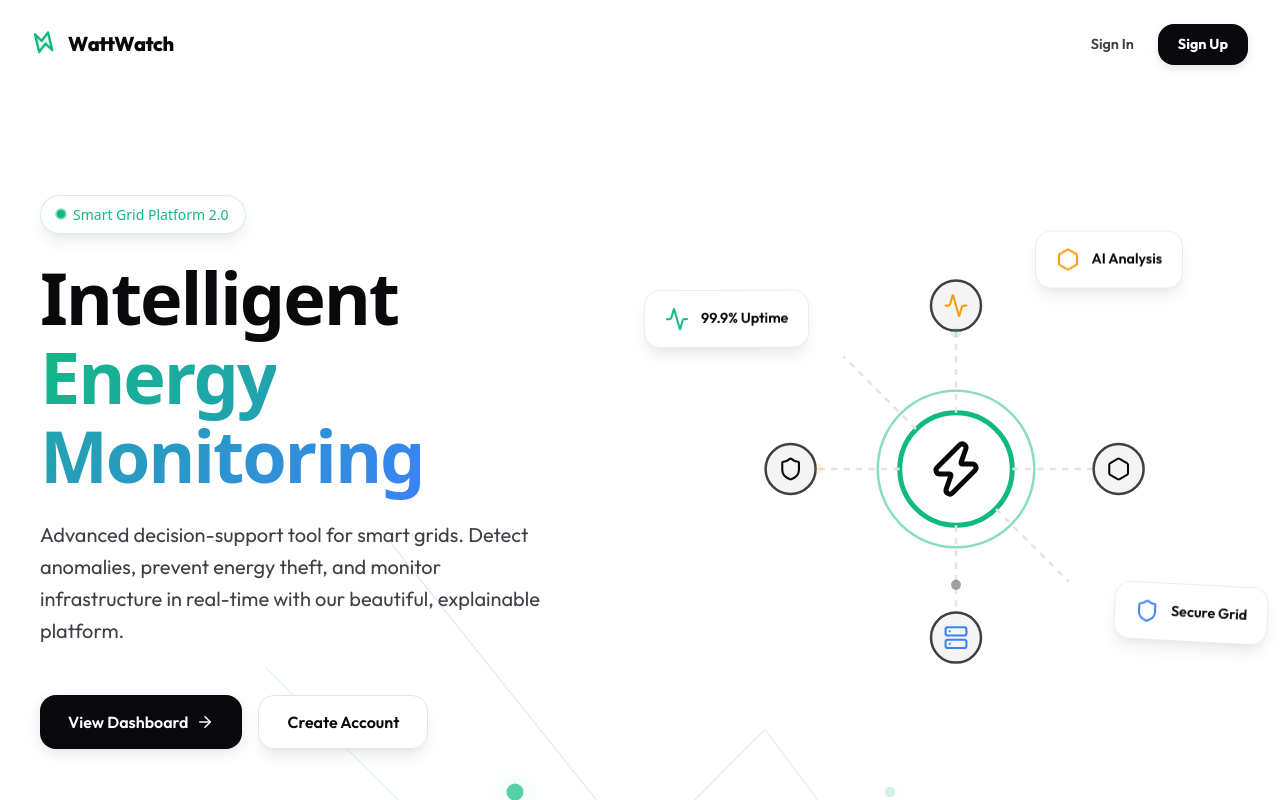
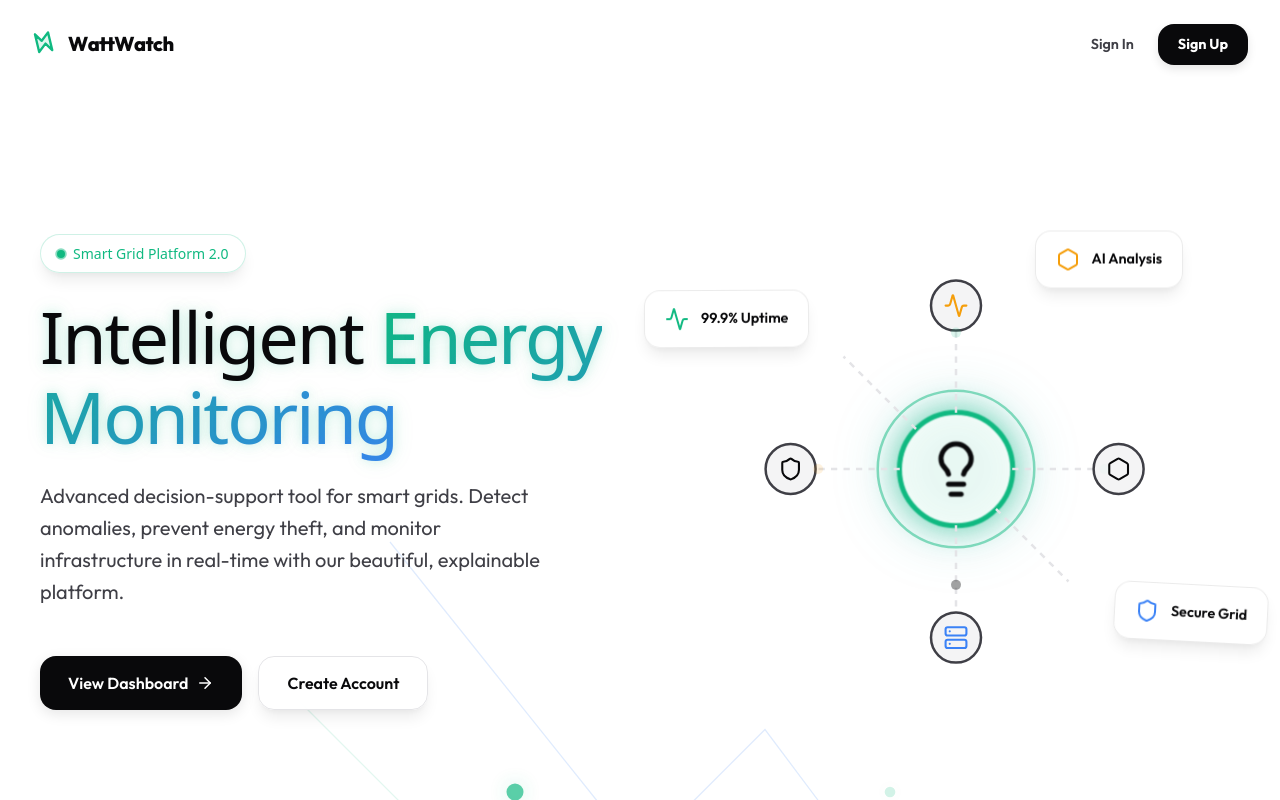
Before and after one commit to abhishekpatil8520-00/WattWatch, a React app in the folder frontend/: page / in a window 1280 px wide. Both pictures are taken after a click on the link 42 px from the left and 1063 px from the top of the page. Shown: the top 800 px of the page. Built offline with nearby package versions, Linux system fonts and the light colour scheme; the HTML template or start-up script is replaced by a standard one; a web font is replaced by a local one.

Commit message:
style: refine typography sharpness and add cyber bulb glowing effect

```diff
--- a/frontend/src/pages/Landing.css
+++ b/frontend/src/pages/Landing.css
@@ -91,10 +91,19 @@
   font-family: 'Bitcount Grid Double', system-ui, sans-serif;
   font-size: 4.5rem;
   line-height: 1.1;
-  font-weight: 800;
+  font-weight: 300;
   letter-spacing: -0.03em;
   margin: 0;
   color: var(--text-primary);
+  -webkit-font-smoothing: antialiased;
+  -moz-osx-font-smoothing: grayscale;
+  text-rendering: optimizeLegibility;
+  animation: cyber-text-glow 4s infinite alternate;
+}
+
+@keyframes cyber-text-glow {
+  0% { text-shadow: 0 0 10px rgba(16, 185, 129, 0.1), 0 0 20px rgba(16, 185, 129, 0.1); }
+  100% { text-shadow: 0 0 15px rgba(16, 185, 129, 0.6), 0 0 30px rgba(16, 185, 129, 0.4), 0 0 40px rgba(59, 130, 246, 0.2); }
 }
 
 .text-gradient {
@@ -176,6 +185,16 @@
   z-index: 10;
 }
 
+.cyber-bulb-glow {
+  filter: drop-shadow(0 0 10px rgba(16, 185, 129, 0.8));
+  animation: bulb-pulse 2s infinite alternate ease-in-out;
+}
+
+@keyframes bulb-pulse {
+  0% { filter: drop-shadow(0 0 10px rgba(16, 185, 129, 0.5)) drop-shadow(0 0 20px rgba(16, 185, 129, 0.3)); transform: scale(1); }
+  100% { filter: drop-shadow(0 0 20px rgba(16, 185, 129, 1)) drop-shadow(0 0 40px rgba(59, 130, 246, 0.6)); transform: scale(1.05); }
+}
+
 .floating-elements {
   position: absolute;
   top: 0;
--- a/frontend/src/pages/Landing.jsx
+++ b/frontend/src/pages/Landing.jsx
@@ -1,5 +1,5 @@
 import React, { useRef } from 'react';
-import { Zap, Shield, Activity, ArrowRight, Server, Hexagon } from 'lucide-react';
+import { Zap, Shield, Activity, ArrowRight, Server, Hexagon, Lightbulb } from 'lucide-react';
 import { Link } from 'react-router-dom';
 import { motion, useScroll, useTransform } from 'framer-motion';
 import './Landing.css';
@@ -99,12 +99,13 @@ const Landing = () => {
           <div className="hero-svg-illustration">
             <svg viewBox="0 0 400 400" xmlns="http://www.w3.org/2000/svg" className="w-full h-full max-w-[500px]">
               {/* Central Hub */}
-              <motion.circle
-                cx="200" cy="200" r="45"
-                fill="var(--bg-card)" stroke="var(--primary)" strokeWidth="4"
-                initial={{ scale: 0 }} animate={{ scale: 1 }} transition={{ duration: 0.5, type: 'spring' }}
-              />
-              <Zap x="176" y="176" size={48} className="text-primary" />
+              <motion.g className="cyber-bulb-glow" style={{ transformOrigin: "200px 200px" }}>
+                <circle
+                  cx="200" cy="200" r="45"
+                  fill="var(--bg-card)" stroke="var(--primary)" strokeWidth="4"
+                />
+                <Lightbulb x="176" y="176" size={48} className="text-primary" />
+              </motion.g>
 
               {/* Radiating Pulses */}
               <motion.circle
```
